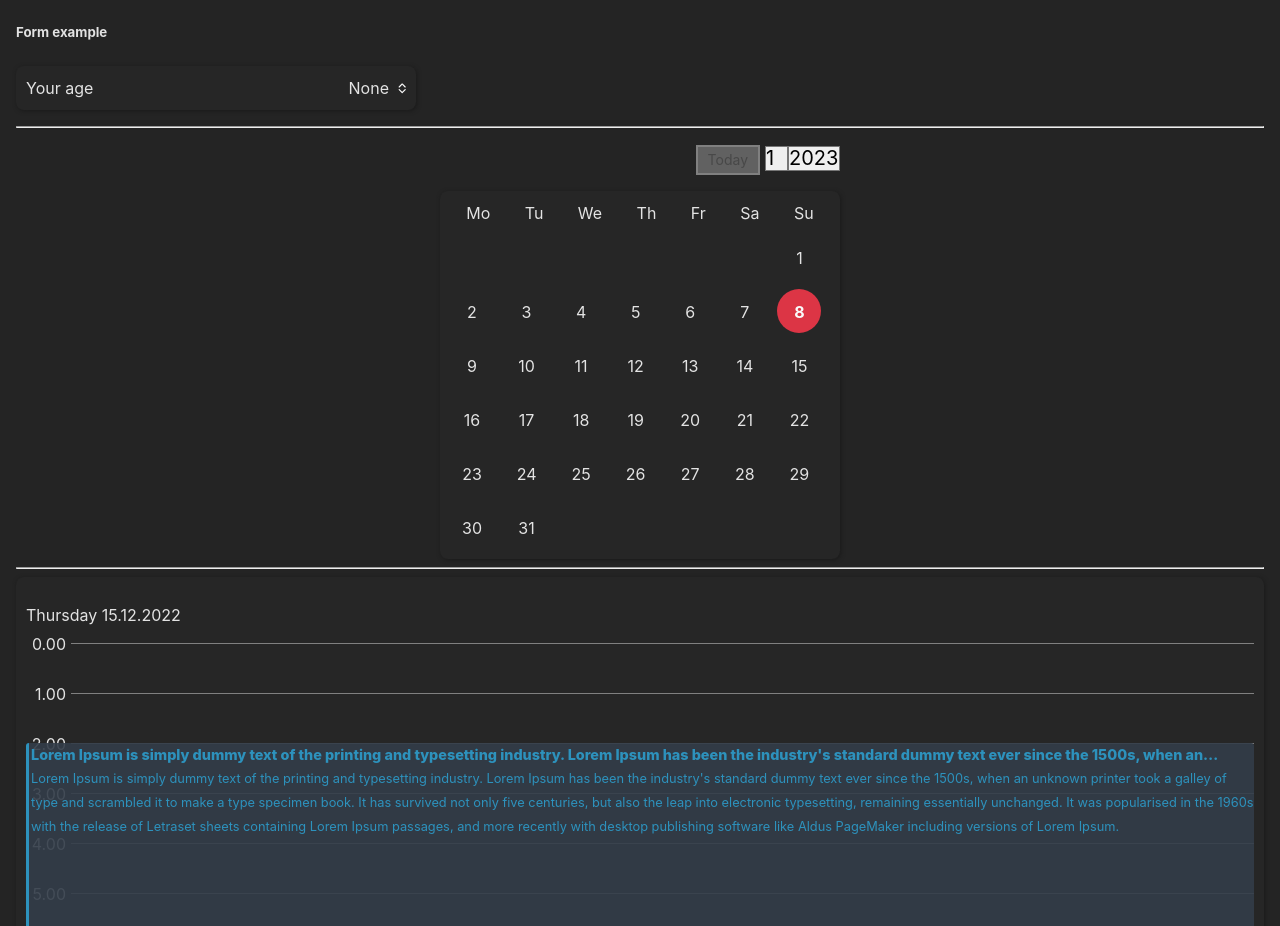
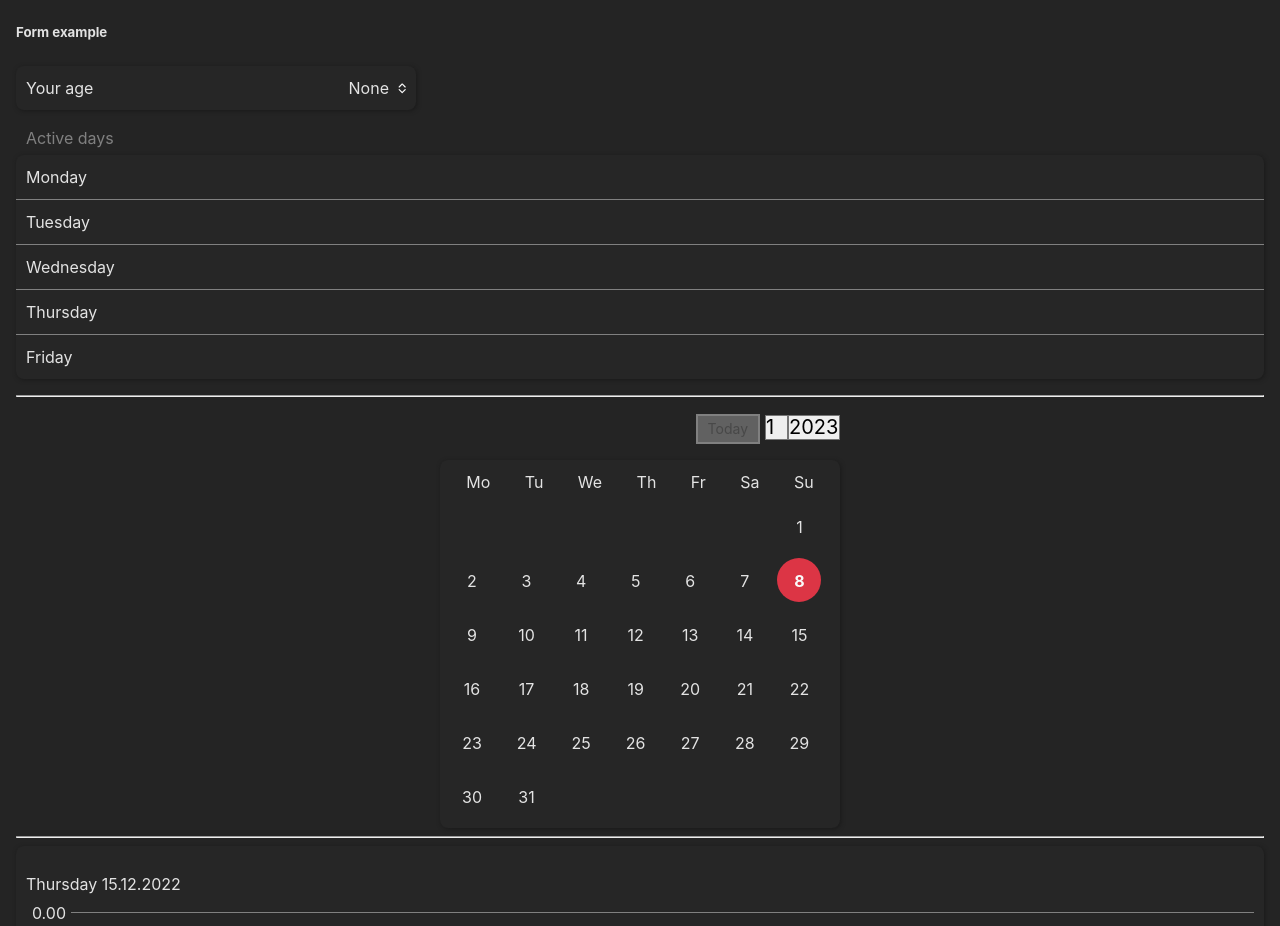
Before and after one commit to LeTranAnhVu/calender-lib, a React (Vite) app: page / in a window 1280 px wide. Shown: the part 882-1808 px from the top of the page. Built offline with nearby package versions, Linux system fonts and the light colour scheme.

Commit message:
Add checkbox field and group fields

```diff
--- /dev/null
+++ b/src/layout/components/Form/CheckboxField.tsx
@@ -0,0 +1,78 @@
+import type { FieldBase } from '@/layout/components/Form/types'
+import type { ChangeEvent } from 'react'
+import styled from 'styled-components'
+import { Icon } from '@/layout/components/Icons/Icon'
+import { useRef } from 'react'
+
+type CheckboxFieldProps = FieldBase & {
+  checked: boolean
+  onChange?: (event: ChangeEvent<HTMLInputElement>) => void
+  value?: string
+}
+
+type FieldProps = {
+  disabled: boolean
+}
+const Field = styled.div<FieldProps>`
+  width: 100%;
+  display: flex;
+  flex-direction: row;
+  flex-wrap: nowrap;
+  justify-content: space-between;
+  align-items: center;
+
+  > .label {
+    margin: 5px 0;
+  }
+
+  ${({ disabled }) =>
+    disabled &&
+    `pointer-events: none;
+    opacity: 0.4;`}
+`
+
+const InputWrapper = styled.div``
+
+export type CheckboxValue = {
+  value: string
+  label: string
+  checked: boolean
+}
+function CheckboxField({
+  name,
+  onChange,
+  label,
+  checked,
+  value = '',
+  disabled = false
+}: CheckboxFieldProps) {
+  const checkboxRef = useRef<HTMLInputElement>(null)
+  const handleClick = () => {
+    if (!checkboxRef.current) {
+      return
+    }
+
+    checkboxRef.current.checked = !checked
+    const event = new Event('input', { bubbles: true })
+    checkboxRef.current.dispatchEvent(event)
+  }
+
+  return (
+    <Field onClick={handleClick} disabled={disabled}>
+      <p className="label">{label}</p>
+      <InputWrapper>
+        {checked && <Icon className="selected-icon" icon="check" />}
+        <input
+          ref={checkboxRef}
+          onInput={onChange}
+          style={{ width: 0, height: 0, visibility: 'hidden' }}
+          type="checkbox"
+          name={name}
+          value={value}
+        />
+      </InputWrapper>
+    </Field>
+  )
+}
+
+export default CheckboxField
--- /dev/null
+++ b/src/layout/components/Form/CheckboxGroup.tsx
@@ -0,0 +1,46 @@
+import type { ChangeEvent } from 'react'
+import type { CheckboxValue } from '@/layout/components/Form/CheckboxField'
+import CheckboxField from '@/layout/components/Form/CheckboxField'
+import { VerticalItem, VerticalList } from '@/layout/components/VerticalList'
+import styled from 'styled-components'
+
+const Wrapper = styled.div`
+  > .label {
+    margin-bottom: 5px;
+    padding-left: 10px;
+    color: ${({ theme }) => theme.disabled};
+  }
+  .group {
+    margin-top: 0;
+  }
+`
+
+type CheckboxGroupProps = {
+  onChange?: (event: ChangeEvent<HTMLInputElement>) => void
+  disabled?: boolean
+  label?: string
+  values: CheckboxValue[]
+}
+function CheckboxGroup({ label, values, onChange, disabled = false }: CheckboxGroupProps) {
+  return (
+    <Wrapper>
+      {label && <p className="label">{label}</p>}
+      <VerticalList className="group">
+        {values.map((day) => (
+          <VerticalItem key={day.value}>
+            <CheckboxField
+              disabled={disabled}
+              onChange={onChange}
+              name={'day'}
+              checked={day.checked}
+              label={day.label}
+              value={day.value}
+            />
+          </VerticalItem>
+        ))}
+      </VerticalList>
+    </Wrapper>
+  )
+}
+
+export default CheckboxGroup
--- a/src/showcase/components/Form/FormExample.tsx
+++ b/src/showcase/components/Form/FormExample.tsx
@@ -4,6 +4,8 @@ import type { OptionTypeOfSelectField } from '@/layout/components/Form/SelectFie
 import SelectField from '@/layout/components/Form/SelectField'
 import { VerticalItem, VerticalList } from '@/layout/components/VerticalList'
 import { rangeFromOne } from '@/lib/array/range'
+import type { CheckboxValue } from '@/layout/components/Form/CheckboxField'
+import CheckboxGroup from '@/layout/components/Form/CheckboxGroup'
 
 function createOptions(n: number): OptionTypeOfSelectField[] {
   return rangeFromOne(n).map(
@@ -11,9 +13,38 @@ function createOptions(n: number): OptionTypeOfSelectField[] {
   )
 }
 
+const dayCheckboxValues: CheckboxValue[] = [
+  {
+    value: 'mon',
+    label: 'Monday',
+    checked: false
+  },
+  {
+    value: 'tue',
+    label: 'Tuesday',
+    checked: false
+  },
+  {
+    value: 'wed',
+    label: 'Wednesday',
+    checked: false
+  },
+  {
+    value: 'thu',
+    label: 'Thursday',
+    checked: false
+  },
+  {
+    value: 'fri',
+    label: 'Friday',
+    checked: false
+  }
+]
+
 function FormExample() {
   const listRef = useRef<HTMLUListElement>(null)
   const [selectValue, setSelectValue] = useState('dog')
+  const [checkboxValues, setCheckboxValues] = useState<CheckboxValue[]>(dayCheckboxValues)
   const getScrollableParent = () => {
     return listRef.current
   }
@@ -26,6 +57,14 @@ function FormExample() {
   const handleChange = (event: ChangeEvent<HTMLSelectElement>) => {
     console.log('Selected value:', event.target.value)
     setSelectValue(event.target.value)
+  }
+
+  const handleCheckboxChanged = (event: ChangeEvent<HTMLInputElement>) => {
+    setCheckboxValues(
+      checkboxValues.map((c) =>
+        c.value === event.target.value ? { ...c, checked: event.target.checked } : c
+      )
+    )
   }
 
   return (
@@ -45,6 +84,11 @@ function FormExample() {
             />
           </VerticalItem>
         </VerticalList>
+        <CheckboxGroup
+          label="Active days"
+          values={checkboxValues}
+          onChange={handleCheckboxChanged}
+        />
       </form>
     </div>
   )
```
